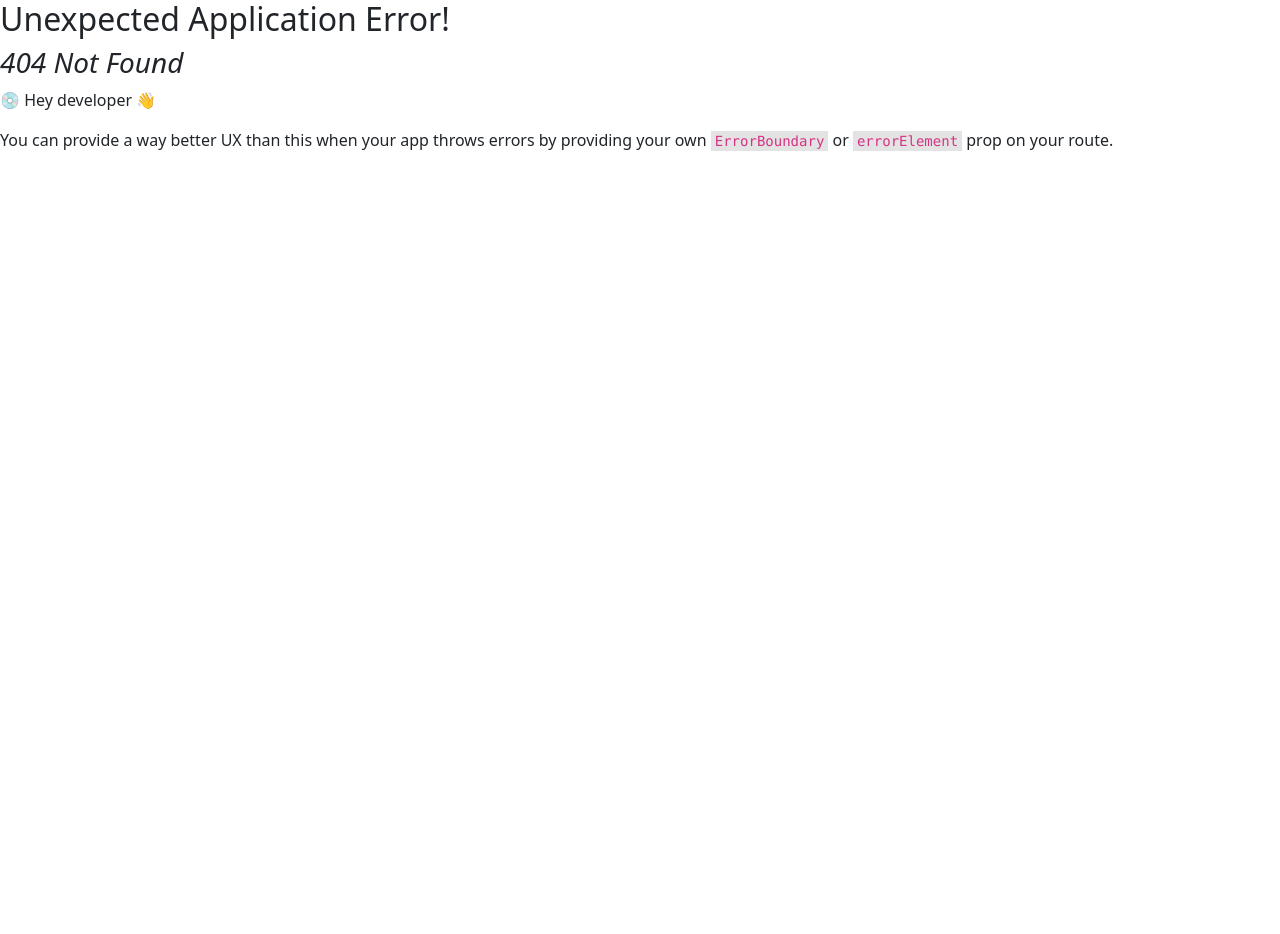
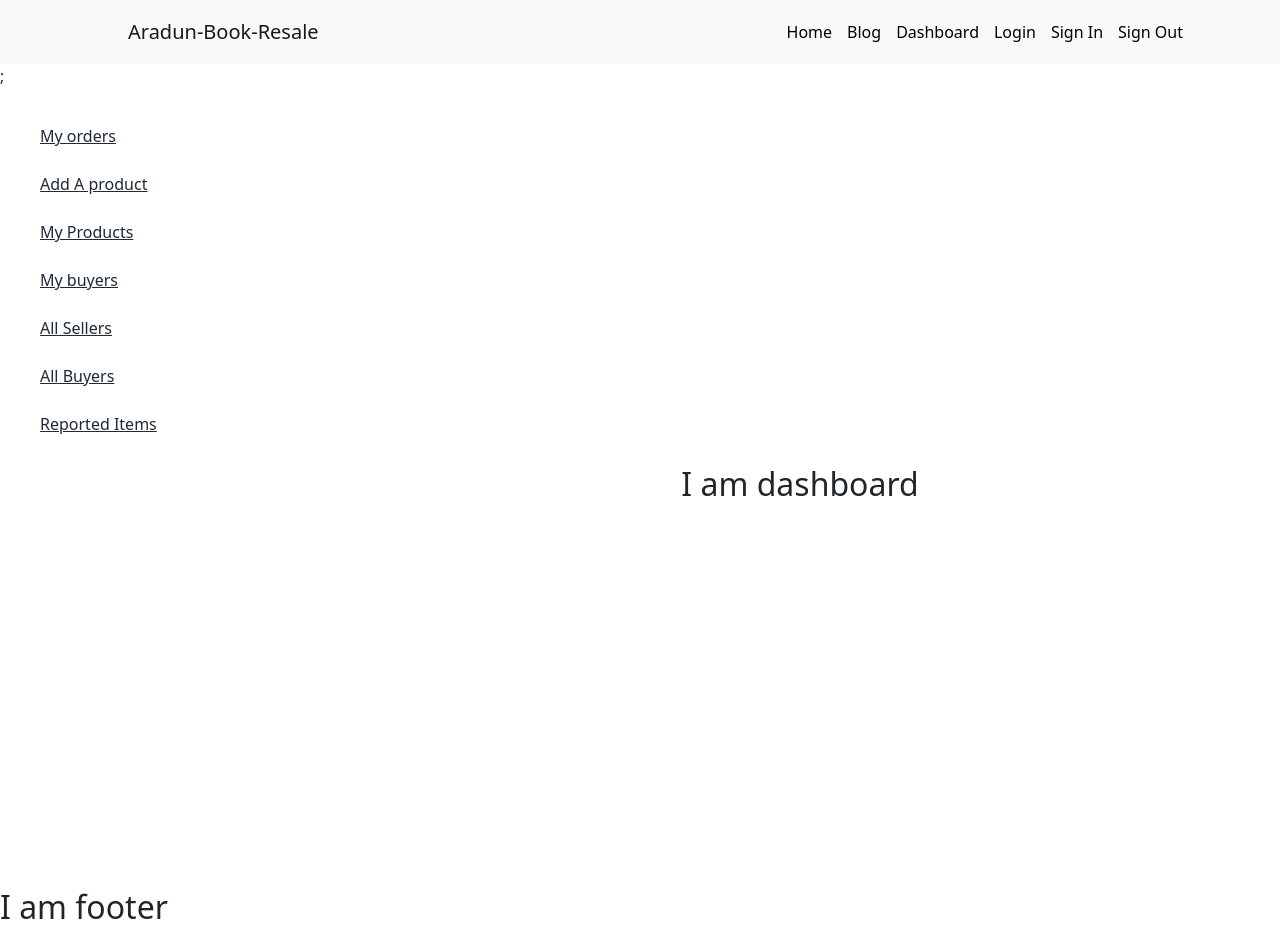
Before and after one commit to AMAscientist5/book-resale-client-repo, a React (Create React App) app: page /dashboard in a window 1280 px wide. Before the commit this address had no page. Before the commit the page ends 800 px from the top, so only its background shows below. Built offline with nearby package versions, Linux system fonts and the light colour scheme.

Commit message:
navber added

```diff
--- /dev/null
+++ b/src/Layout/DashboardLayout.js
@@ -0,0 +1,47 @@
+import React from "react";
+import { Link, Outlet } from "react-router-dom";
+import Footer from "../Pages/Shared/Footer/Footer";
+import Header from "../Pages/Shared/Header/Header";
+
+const DashboardLayout = () => {
+  return (
+    <div>
+      <Header></Header>
+      <div className="drawer drawer-mobile">
+        <input id="my-drawer-2" type="checkbox" className="drawer-toggle" />
+        <div className="drawer-content flex flex-col items-center justify-center">
+          <Outlet></Outlet>
+        </div>
+        <div className="drawer-side">
+          <label htmlFor="my-drawer-2" className="drawer-overlay"></label>
+          <ul className="menu p-4 w-80 bg-base-100 text-base-content">
+            <li className="custom-option">
+              <Link>My orders</Link>
+            </li>
+            <li>
+              <Link>Add A product</Link>
+            </li>
+            <li>
+              <Link>My Products</Link>
+            </li>
+            <li>
+              <Link>My buyers</Link>
+            </li>
+            <li>
+              <Link>All Sellers</Link>
+            </li>
+            <li>
+              <Link>All Buyers</Link>
+            </li>
+            <li>
+              <Link>Reported Items</Link>
+            </li>
+          </ul>
+        </div>
+      </div>
+      <Footer></Footer>
+    </div>
+  );
+};
+
+export default DashboardLayout;
--- /dev/null
+++ b/src/Pages/Blog/Blog.js
@@ -0,0 +1,11 @@
+import React from "react";
+
+const Blog = () => {
+  return (
+    <div>
+      <h1>I am blog</h1>
+    </div>
+  );
+};
+
+export default Blog;
--- /dev/null
+++ b/src/Pages/Dashboard/Dashboard.js
@@ -0,0 +1,11 @@
+import React from "react";
+
+const Dashboard = () => {
+  return (
+    <div>
+      <h2>I am dashboard</h2>
+    </div>
+  );
+};
+
+export default Dashboard;
--- /dev/null
+++ b/src/Pages/Home/Advertised/Advertised.js
@@ -0,0 +1,11 @@
+import React from "react";
+
+const Advertised = () => {
+  return (
+    <div>
+      <h2>I am advertised</h2>
+    </div>
+  );
+};
+
+export default Advertised;
--- /dev/null
+++ b/src/Pages/Home/AllBooks/AllBooks.js
@@ -0,0 +1,11 @@
+import React from "react";
+
+const AllBooks = () => {
+  return (
+    <div>
+      <h2>I am all books</h2>
+    </div>
+  );
+};
+
+export default AllBooks;
--- a/src/Pages/Home/Home/Home.js
+++ b/src/Pages/Home/Home/Home.js
@@ -1,9 +1,14 @@
 import React from "react";
+import Advertised from "../Advertised/Advertised";
+import AllBooks from "../AllBooks/AllBooks";
+import Banner from "../Banner/Banner";
 
 const Home = () => {
   return (
     <div>
-      <h2>I am Home</h2>
+      <Banner></Banner>
+      <Advertised></Advertised>
+      <AllBooks></AllBooks>
     </div>
   );
 };
--- /dev/null
+++ b/src/Pages/Login/Login.js
@@ -0,0 +1,11 @@
+import React from "react";
+
+const Login = () => {
+  return (
+    <div>
+      <h2>Login</h2>
+    </div>
+  );
+};
+
+export default Login;
--- /dev/null
+++ b/src/Pages/Shared/Header/Header.css
@@ -0,0 +1,6 @@
+.custom-menu a {
+  text-decoration: none;
+  margin-right: 15px;
+  font-size: 16px;
+  color: black;
+}
--- a/src/Pages/Shared/Header/Header.js
+++ b/src/Pages/Shared/Header/Header.js
@@ -2,22 +2,43 @@ import React from "react";
 import Container from "react-bootstrap/Container";
 import Nav from "react-bootstrap/Nav";
 import Navbar from "react-bootstrap/Navbar";
+import { Link } from "react-router-dom";
+import "./Header.css";
 
 const Header = () => {
   return (
     <div>
       <Navbar bg="light" expand="lg">
         <Container>
+          <label
+            htmlFor="my-drawer-2"
+            className="btn btn-ghost drawer-button lg:hidden lg:invisible pt-3"
+          >
+            <svg
+              xmlns="http://www.w3.org/2000/svg"
+              className="h-5 w-5"
+              fill="none"
+              viewBox="0 0 24 24"
+              stroke="currentColor"
+            >
+              <path
+                strokeLinecap="round"
+                strokeLinejoin="round"
+                strokeWidth="2"
+                d="M4 6h16M4 12h8m-8 6h16"
+              />
+            </svg>
+          </label>
           <Navbar.Brand href="#home">Aradun-Book-Resale</Navbar.Brand>
           <Navbar.Toggle aria-controls="basic-navbar-nav" />
           <Navbar.Collapse id="basic-navbar-nav">
-            <Nav className="ms-auto">
-              <Nav.Link href="#home">Home</Nav.Link>
-              <Nav.Link href="#link">Blog</Nav.Link>
-              <Nav.Link href="#link">Seller</Nav.Link>
-              <Nav.Link href="#link">Buyer</Nav.Link>
-              <Nav.Link href="#link">Dashboard</Nav.Link>
-              <Nav.Link href="#link">Sign Out</Nav.Link>
+            <Nav className="ms-auto custom-menu">
+              <Link to="/">Home</Link>
+              <Link to="/blog">Blog</Link>
+              <Link to="/dashboard">Dashboard</Link>
+              <Link to="/login">Login</Link>
+              <Link to="/login">Sign In</Link>
+              <Link to="/signup">Sign Out</Link>
             </Nav>
           </Navbar.Collapse>
         </Container>
--- /dev/null
+++ b/src/Pages/SignUp/SignUp.js
@@ -0,0 +1,12 @@
+import React from "react";
+
+const SignUp = () => {
+  return (
+    <div>
+      <h2>I am Sign Up</h2>
+    </div>
+  );
+};
+
+export default SignUp;
+<h2>I am Sign Up</h2>;
```
Also changed, not shown: src/Routes/Routes/Routes.js (+27 -0 lines).
